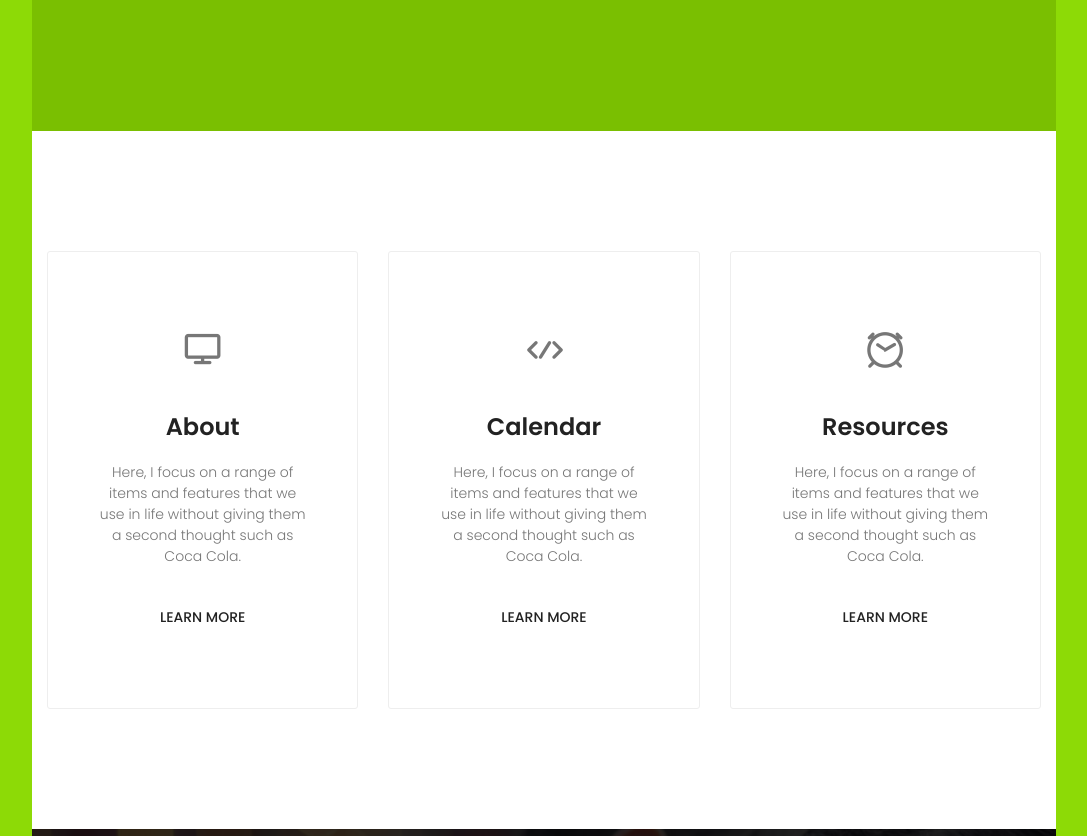
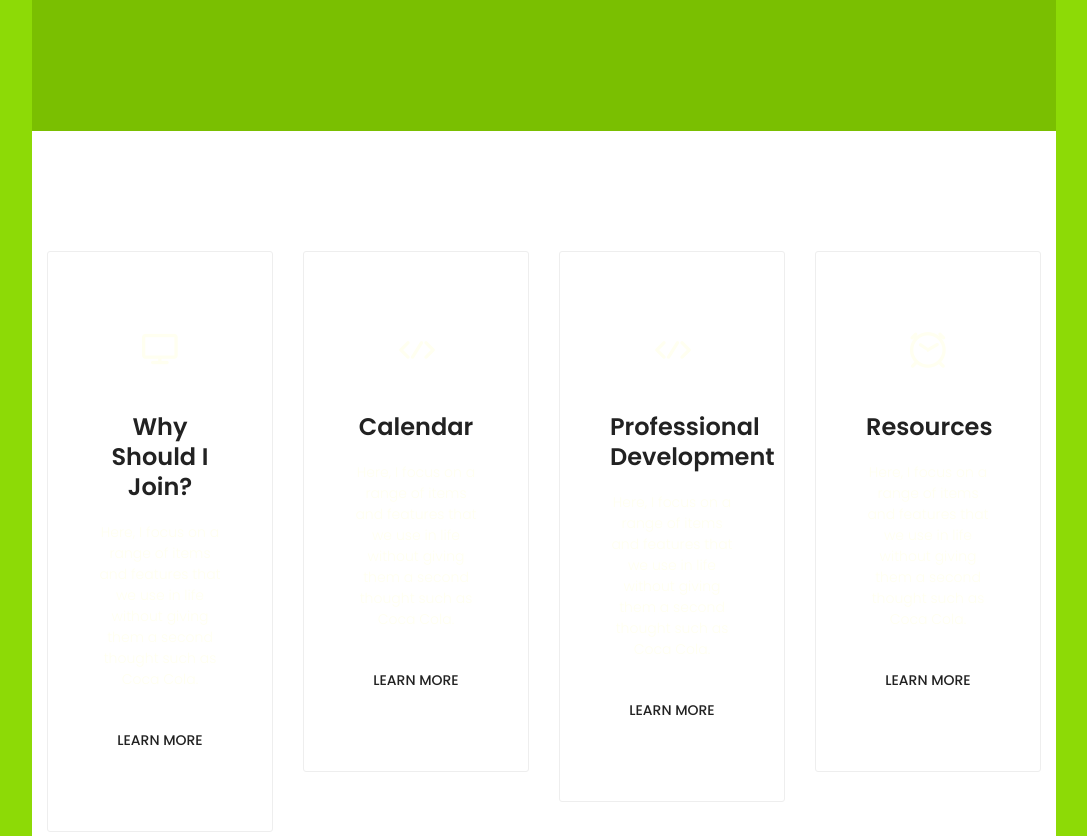
Before and after one commit to dylana62/csta, a plain HTML site: page inmotion-colorlib/inmotion/index.html in a window 1280 px wide. Shown: the part 560-1396 px from the top of the page, without its empty margins (96-1183 px from the left). Drawn offline with nearby package versions, Linux system fonts and the light colour scheme.

Commit message:
Made an extra column that says Professional Development, and changed the about column title to why should i join

```diff
--- a/inmotion-colorlib/inmotion/css/main.css
+++ b/inmotion-colorlib/inmotion/css/main.css
@@ -9,9 +9,7 @@
 ::-webkit-input-placeholder {
   /* WebKit, Blink, Edge */
   color: #777777;
-  font-weight: 300;
-}
-
+}
 :-moz-placeholder {
   /* Mozilla Firefox 4 to 18 */
   color: #777777;
@@ -39,7 +37,7 @@
 }
 
 body {
-  color: #777777;
+  color: #FFFFF0;
   font-family: "Poppins", sans-serif;
   font-size: 14px;
   font-weight: 300;
@@ -158,6 +156,7 @@ h6, .h6 {
 
 td, th {
   border-radius: 0px;
+  color: #FFFFF0;
 }
 
 /**
@@ -463,7 +462,7 @@ td, th {
 }
 
 .pt-150 {
-  padding-top: 150px;
+  padding-top: 0px;
 }
 
 .pb-0 {
--- a/inmotion-colorlib/inmotion/index.html
+++ b/inmotion-colorlib/inmotion/index.html
@@ -28,7 +28,7 @@
 		<link rel="stylesheet" href="css/bootstrap.css">
 		<link rel="stylesheet" href="css/main.css">
 	</head>
-	<body>
+	<body #test>
 		<div class="main-wrapper-first">
 			<header>
 				<div class="container">
@@ -77,15 +77,15 @@
 			<section class="featured-area">
 				<div class="container">
 					<div class="row">
-						<div class="col-md-4">
+						<div class="col-md-3">
 							<div class="single-feature text-center">
 								<span class="lnr lnr-screen"></span>
-								<h3>About</h3>
+								<h3>Why Should I Join?</h3>
 								<p>Here, I focus on a range of items and features that we use in life without giving them a second thought such as Coca Cola.</p>
 								<a href="#" class="text-uppercase">Learn More</a>
 							</div>
 						</div>
-						<div class="col-md-4">
+						<div class="col-md-3">
 							<div class="single-feature text-center">
 								<span class="lnr lnr-code"></span>
 								<h3>Calendar</h3>
@@ -93,7 +93,15 @@
 								<a href="#" class="text-uppercase">Learn More</a>
 							</div>
 						</div>
-						<div class="col-md-4">
+						<div class="col-md-3">
+							<div class="single-feature text-center">
+								<span class="lnr lnr-code"></span>
+								<h3>Professional Development</h3>
+								<p>Here, I focus on a range of items and features that we use in life without giving them a second thought such as Coca Cola.</p>
+								<a href="#" class="text-uppercase">Learn More</a>
+							</div>
+						</div>
+						<div class="col-md-3">
 							<div class="single-feature text-center">
 								<span class="lnr lnr-clock"></span>
 								<h3>Resources</h3>
```
Also changed, not shown: README.md.
